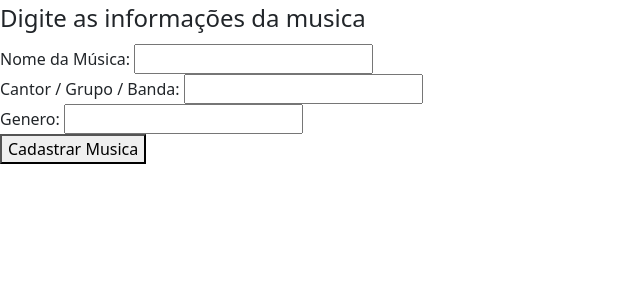
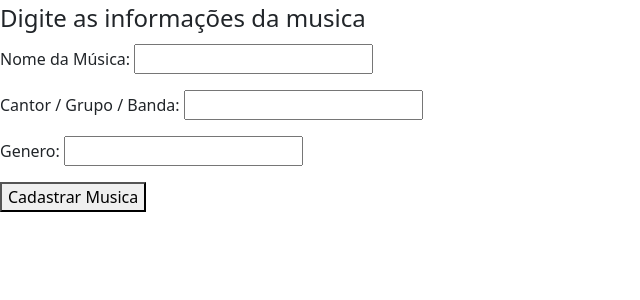
Before and after one commit to daniel-xds93/projeto_musica, a Flask app: page /cadastrar in a window 1280 px wide. Shown: the top 300 px of the page, without its empty margins (0-640 px from the left). Run offline with Flask 3, Linux system fonts and the light colour scheme; some libraries are stand-ins or nearby versions.

Commit message:
aplicando class mb-3

```diff
--- a/templates/cadastra_musica.html
+++ b/templates/cadastra_musica.html
@@ -12,22 +12,22 @@
         <fieldset>
             <legend>Digite as informações da musica</legend>
 
-            <div>
+            <div class="mb-3">
                 <label>Nome da Música:</label>
                 <input type="text" name="txtNome">
             </div>
 
-            <div>
+            <div class="mb-3">
                 <label>Cantor / Grupo / Banda:</label>
                 <input type="text" name="txtCantor">
             </div>
 
-            <div>
+            <div class="mb-3">
                 <label>Genero:</label>
                 <input type="text" name="txtGenero">
             </div>
 
-            <div>
+            <div class="mb-3">
                 <button type="submit">Cadastrar Musica</button>
             </div>
 
```
